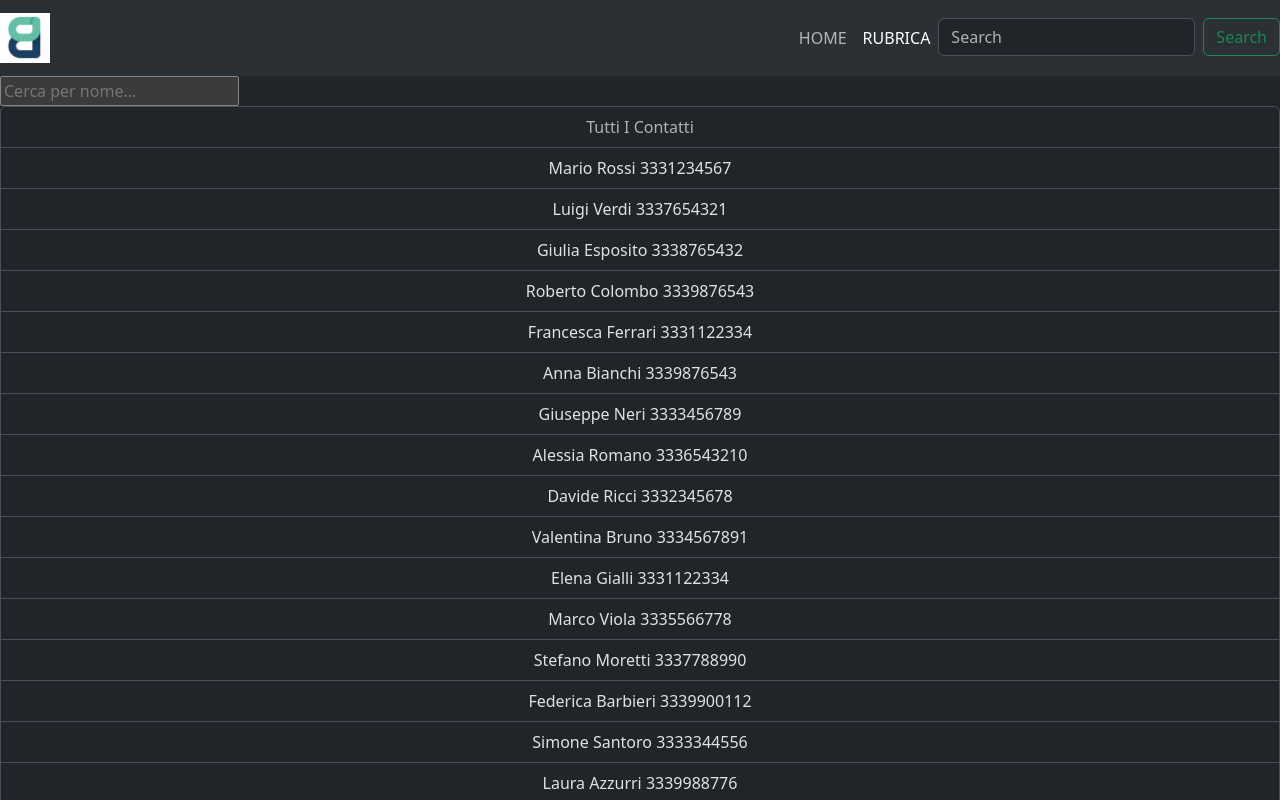
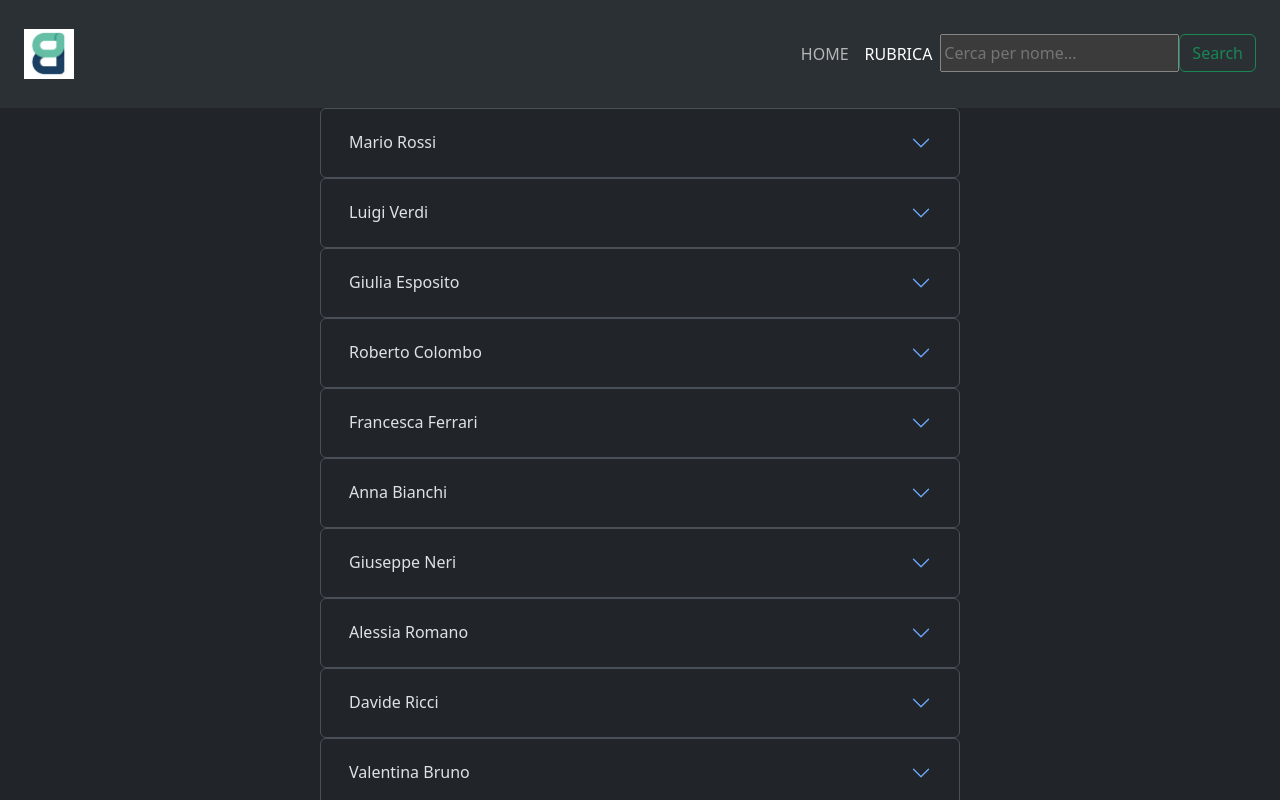
Before and after one commit to francescodelmonaco/BooRoad, a React (Vite) app: page /contacts in a window 1280 px wide. Shown: the top 800 px of the page. Built offline with nearby package versions, Linux system fonts and the light colour scheme.

Commit message:
Add: searchBar, Context modify: rubrica

```diff
--- a/src/App.jsx
+++ b/src/App.jsx
@@ -4,6 +4,7 @@ import HomePage from "./pages/HomePage"
 import TravelPage from "./pages/TravelPage"
 import TravelersBook from "./pages/TravelersBook"
 import travelData from "./data/arrayTravels"
+import { TravelProvider } from "./contexts/TravelContext"
 
 
 
@@ -11,6 +12,7 @@ function App() {
 
   return (
     <>
+      <TravelProvider>
         <BrowserRouter>
           <Routes>
             <Route Component={DefaultLayout}>
@@ -20,6 +22,7 @@ function App() {
             </Route>
           </Routes>
         </BrowserRouter>
+      </TravelProvider>
     </>
   )
 }
--- a/src/components/Accordion.jsx
+++ b/src/components/Accordion.jsx
@@ -7,7 +7,7 @@ export default function Accordion({ v }) {
                         className="accordion-button collapsed accordion-button-no-blue"
                         type="button"
                         data-bs-toggle="collapse"
-                        data-bs-target={`#${v.id}`}
+                        data-bs-target={`#${v.codice_fiscale}`}
                         aria-expanded="false"
                         aria-controls={v.id}
                     >
@@ -15,7 +15,7 @@ export default function Accordion({ v }) {
                     </button>
                 </h2>
                 <div
-                    id={v.id}
+                    id={v.codice_fiscale}
                     className="accordion-collapse collapse"
                     data-bs-parent="#accordionExample"
                 >
--- a/src/components/Card.jsx
+++ b/src/components/Card.jsx
@@ -1,7 +1,7 @@
 export default function Card({ t }) {
 
     return (
-        <div key={t.id} className="book">
+        <div key={t.id} className="book my-3">
             <ul>
                 <li><h3>{t.destinazione}</h3></li>
                 <li><h5>{t.data_inizio}</h5></li>
--- a/src/components/Header.jsx
+++ b/src/components/Header.jsx
@@ -1,4 +1,4 @@
-import { NavLink, useLocation } from "react-router-dom"
+import { NavLink, Link, useLocation } from "react-router-dom"
 import SearchBar from "./SearchBar"
 
 
@@ -8,12 +8,12 @@ export default function Header() {
     const showSB = location.pathname.startsWith('/contacts')
 
     return (
-        <nav className=" navbar navbar-expand-lg bg-body-tertiary  d-flex justify-content-between">
+        <nav className="p-4 navbar navbar-expand-lg bg-body-tertiary  d-flex justify-content-between">
 
 
-            <a className="navbar-brand" href="#">
+            <Link className="navbar-brand" to='/'>
                 <img width="50px" src="/logo.png" className="img-fluid" alt="" />
-            </a>
+            </Link>
 
             <ul className="nav navbar-nav">
                 <li className="nav-item">
--- a/src/components/SearchBar.jsx
+++ b/src/components/SearchBar.jsx
@@ -1,10 +1,22 @@
+import { useTravelContext } from "../contexts/TravelContext"
+
+
+
 export default function SearchBar(/*{ props }*/) {
+
+    const { searchTerm, handleSearch } = useTravelContext();
     return (
         <form className="d-flex my-2 my-lg-0 " /*onSubmit={#}*/ >
-            <input
+            {/* <input
                 className="form-control me-sm-2"
                 type="text"
                 placeholder="Search"
+            /> */}
+            <input
+                type="text"
+                placeholder="Cerca per nome..."
+                value={searchTerm}
+                onChange={handleSearch}
             />
             <button
                 className="btn btn-outline-success my-2 my-sm-0"
--- /dev/null
+++ b/src/contexts/TravelContext.jsx
@@ -0,0 +1,39 @@
+import { useContext, createContext, useState } from "react";
+import travelData from '../data/arrayTravels'
+
+const TravelContext = createContext()
+
+function TravelProvider({ children }) {
+    const tuttiViaggiatori = travelData.flatMap(viaggio => viaggio.viaggiatori);
+
+    const [searchTerm, setSearchTerm] = useState('');
+
+    const filteredViaggiatori = tuttiViaggiatori.filter(viaggiatore =>
+        viaggiatore.nome.toLowerCase().includes(searchTerm.toLowerCase())
+    );
+
+
+    const handleSearch = (e) => {
+        e.preventDefault()
+        setSearchTerm(e.target.value)
+    }
+
+
+    const data = {
+        handleSearch,
+        searchTerm,
+        filteredViaggiatori,
+
+    }
+
+
+    return (
+        <TravelContext.Provider value={data}>
+            {children}
+        </TravelContext.Provider>
+    )
+}
+
+const useTravelContext = () => useContext(TravelContext)
+
+export { TravelProvider, useTravelContext }
--- a/src/pages/HomePage.jsx
+++ b/src/pages/HomePage.jsx
@@ -11,7 +11,7 @@ export default function HomePage({ travelData }) {
             {
                 travelData.map(t => {
                     return (
-                        <Link to={`/travels/${t.id}`}>
+                        <Link key={t.id} to={`/travels/${t.id}`}>
                             <Card t={t} />
                         </Link>
                     )
--- a/src/pages/TravelersBook.jsx
+++ b/src/pages/TravelersBook.jsx
@@ -1,52 +1,33 @@
-// export default function TravelersBook({ travelData }) {
-// console.log(travelData, travelData[viaggiatori])
-// const viaggiatori = travelData.viaggiatori
-// console.log(viaggiatori)
-// const contacts = travelData.filter((t) => t.viaggiatori)
-//     const tuttiViaggiatori = travelData.flatMap(viaggio => viaggio.viaggiatori)
-//     console.log(tuttiViaggiatori)
+// import { useState } from 'react';
+import Accordion from '../components/Accordion';
+import { useTravelContext } from '../contexts/TravelContext';
+
+export default function TravelersBook({ travelData }) {
+    const { filteredViaggiatori } = useTravelContext()
 
 
-//     return (
+    // const tuttiViaggiatori = travelData.flatMap(viaggio => viaggio.viaggiatori);
+    // const [searchTerm, setSearchTerm] = useState('');
 
-//         <ul className="list-group ">
-//             <li className="list-group-item disabled">Tutti I Contatti</li>
-//             {tuttiViaggiatori.map((c, i) => {
-//                 return (
-//                     <li key={i} className="list-group-item">{c.nome} {c.cognome} {c.cellulare}</li>
-//                 )
-//             })}
-//         </ul>
-
-//     )
-// }
-
-import { useState } from 'react';
-
-export default function TravelersBook({ travelData }) {
-    const tuttiViaggiatori = travelData.flatMap(viaggio => viaggio.viaggiatori);
-    const [searchTerm, setSearchTerm] = useState('');
-
-    const filteredViaggiatori = tuttiViaggiatori.filter(viaggiatore =>
-        viaggiatore.nome.toLowerCase().includes(searchTerm.toLowerCase())
-    );
+    // const filteredViaggiatori = tuttiViaggiatori.filter(viaggiatore =>
+    //     viaggiatore.nome.toLowerCase().includes(searchTerm.toLowerCase())
+    // );
 
     return (
         <div>
-            <input
+            {/* <input
                 type="text"
                 placeholder="Cerca per nome..."
                 value={searchTerm}
                 onChange={(e) => setSearchTerm(e.target.value)}
-            />
-            <ul className="list-group">
-                <li className="list-group-item disabled">Tutti I Contatti</li>
-                {filteredViaggiatori.map(({ id, nome, cognome, cellulare }) => (
-                    <li key={id} className="list-group-item">
-                        {nome} {cognome} {cellulare}
-                    </li>
-                ))}
-            </ul>
+            /> */}
+
+            {filteredViaggiatori.map((v, i) => {
+                return (
+                    <Accordion key={i} v={v} />
+                )
+            })
+            }
         </div>
     );
 }
```
Also changed, not shown: src/components/ListCard.jsx (deleted, +0 -23 lines). Lines whose indentation alone changed are shown as unchanged.
